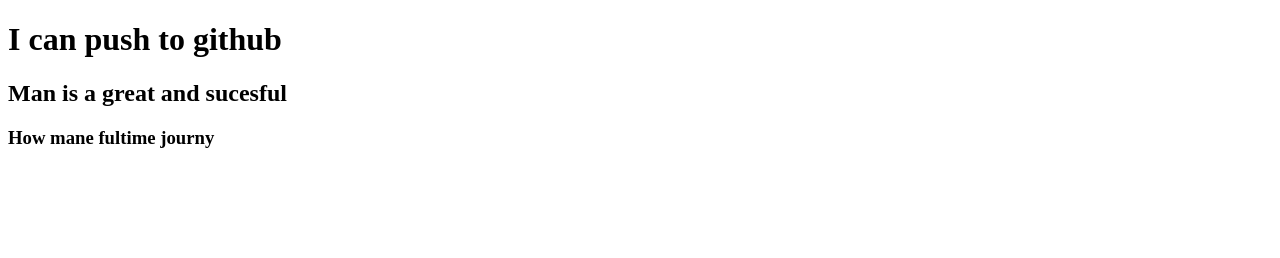
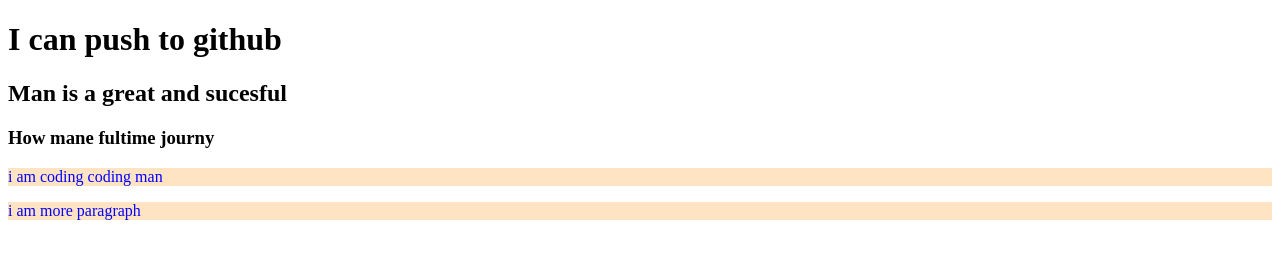
Before and after one commit to mdmostofakhan/my-five-repo, a plain HTML site: page index.html in a window 1280 px wide. Drawn offline with Linux system fonts and the light colour scheme.

Commit message:
style css

```diff
--- a/index.html
+++ b/index.html
@@ -5,10 +5,13 @@
     <meta http-equiv="X-UA-Compatible" content="IE=edge">
     <meta name="viewport" content="width=device-width, initial-scale=1.0">
     <title>my five repo</title>
+    <link rel="stylesheet" href="style.css">
 </head>
 <body>
     <h1>I can push to github</h1>
     <h2> Man is a great and sucesful</h2>
     <h3>How mane fultime journy</h3>
+    <p>i am coding coding man</p>
+    <p> i am more paragraph</p>
 </body>
 </html>
--- /dev/null
+++ b/style.css
@@ -0,0 +1,4 @@
+p{
+    color: blue;
+    background-color: bisque;
+}
```
